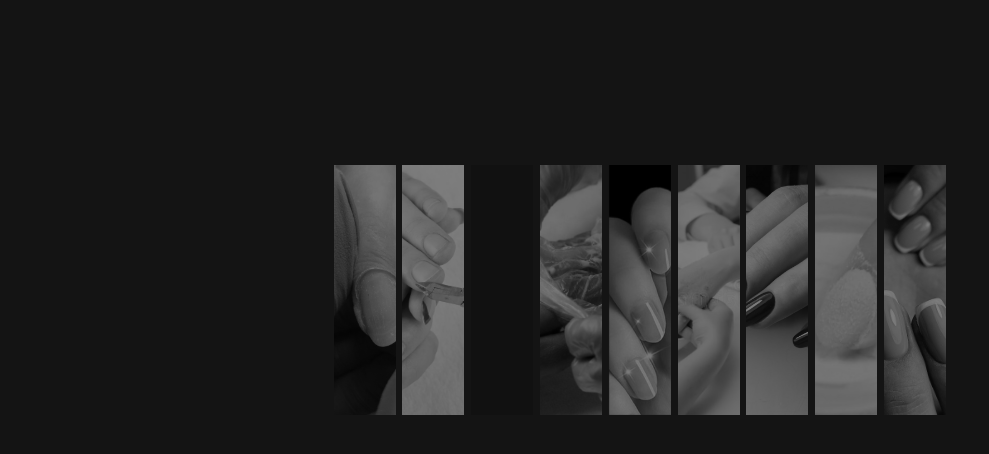
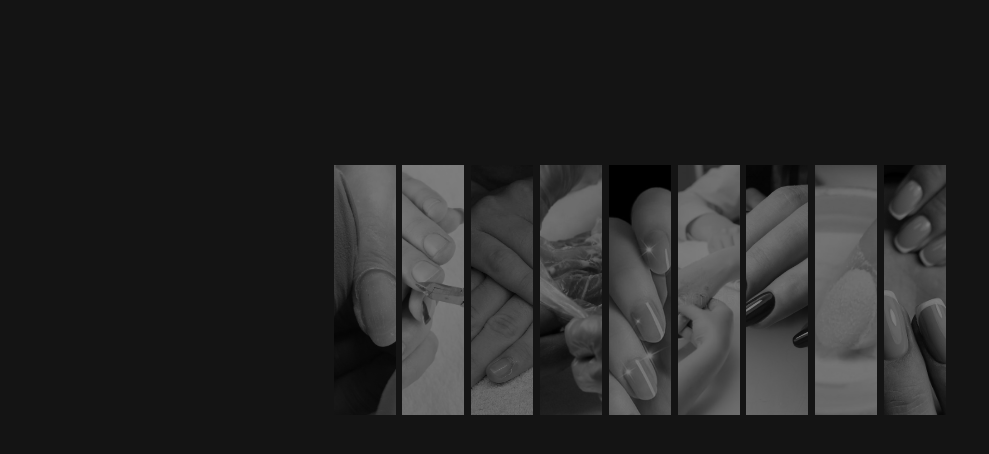
Before and after one commit to Vika0726/-, a plain HTML site: page index.html in a window 1280 px wide. Shown: the part 128-582 px from the top of the page, without its empty margins (0-989 px from the left). Drawn offline with Linux system fonts and the light colour scheme.

Commit message:
Add files via upload

```diff
--- a/index.html
+++ b/index.html
@@ -16,7 +16,7 @@
 			<div class="item pic1" tabindex="1" style="background-image: url(img/photos/1684917891_mykaleidoscope-ru-p-kombi-manikyur-bez-pokritiya-pinterest-57.jpg)">
 			</div>
 			<div class="item" tabindex="1" style="background-image: url(img/photos/21.jpg)"></div>
-			<div class="item" tabindex="1" style="background-image: url(img/photos/3.jpg.~)"></div>
+			<div class="item" tabindex="1" style="background-image: url(img/photos/3.jpg)"></div>
 			<div class="item" tabindex="1" style="background-image: url(img/photos/4.jpeg)"></div>
 			<div class="item" tabindex="1" style="background-image: url(img/photos/5.jpg)"></div>
 			<div class="item" tabindex="1" style="background-image: url(img/photos/6.jpeg)"></div>
```
